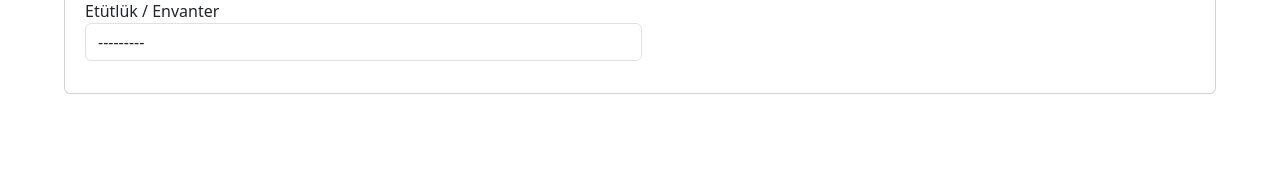
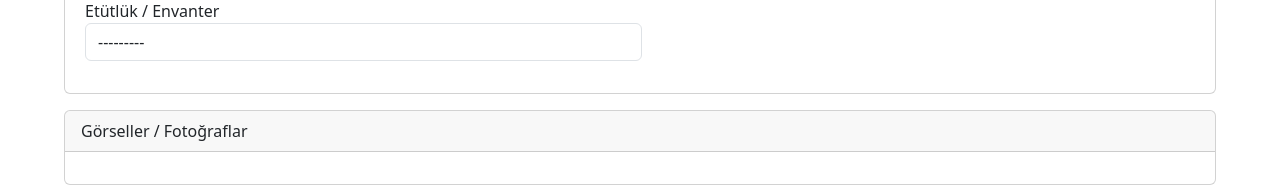
Before and after one commit to RythmTechnologies/animated-octo-winner, a Django app: page /site/buluntu/ekle in a window 1280 px wide. Shown: the part 1706-1891 px from the top of the page. Before the commit the page ends 1800 px from the top, so only its background shows below. Run offline with Django 5.2, Linux system fonts and the light colour scheme; tables that the repository leaves empty hold one stand-in row (values such as "Sample post"); some libraries are stand-ins or nearby versions.

Commit message:
chore: refactor template code

```diff
--- a/archaeologyMain/contentApp/templates/Buluntu/create.html
+++ b/archaeologyMain/contentApp/templates/Buluntu/create.html
@@ -249,6 +249,28 @@
 
     </div>
 
+
+
+    <div class="card mt-3">
+
+      <div class="card-header">
+         Görseller / Fotoğraflar
+      </div>
+
+
+      <div class="row p-3">
+
+        <div class="col-12 col-md-3" id="imageElements">
+
+            {{imageForm}}
+
+        </div>
+
+      </div>
+
+
+    </div>
+
    </form>
 
 
@@ -256,4 +278,5 @@
 
 
 <script src="{% static '/js/buluntu.js' %}"></script>
+
 {% endblock site-content %}
```
